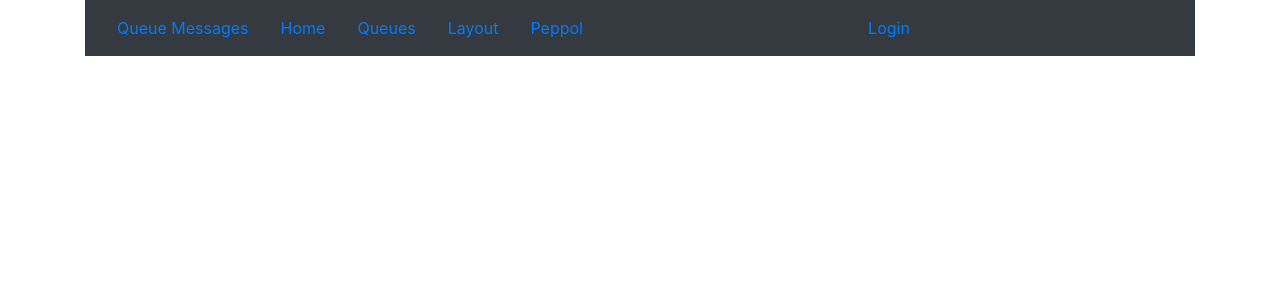
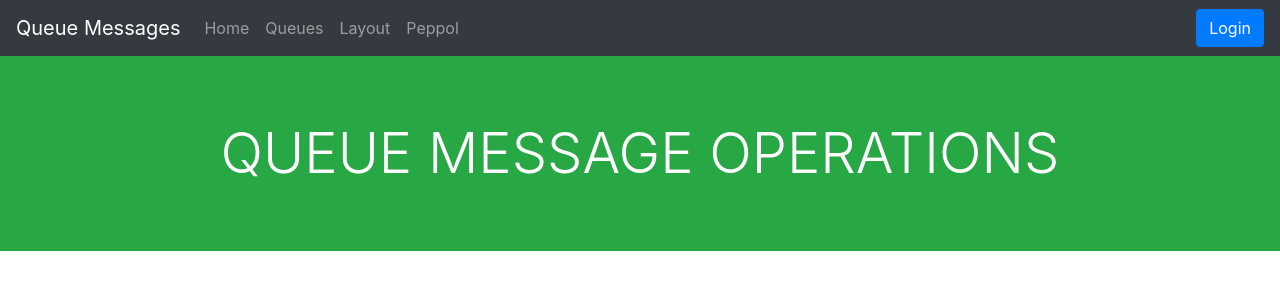
Before and after one commit to DineshNO/queue-messages, an Angular app: page / in a window 1280 px wide. Shown: the top 300 px of the page. Built offline with nearby package versions, Linux system fonts and the light colour scheme; no server answers.

Commit message:
more updates

```diff
--- a/src/app/header/header.component.html
+++ b/src/app/header/header.component.html
@@ -1,17 +1,16 @@
-<div class="container">
-  <nav class="navbar navbar-expand-lg navbar-light dark bg-dark">
-    <a class="nav-link" href="#">Queue Messages</a>
-    <button class="navbar-toggler" type="button" data-toggle="collapse" data-target="#navbarNav"
-      aria-controls="navbarNav" aria-expanded="false" aria-label="Toggle navigation">
+<div class="container-fluid-d">
+  <nav class="navbar navbar-expand-sm bg-dark navbar-dark">
+    <a class="navbar-brand text-white" href="#">Queue Messages</a>
+    <button class="navbar-toggler" type="button" data-toggle="collapse" data-target="#navbarNav">
       <span class="navbar-toggler-icon"></span>
     </button>
     <div class="collapse navbar-collapse" id="navbarNav">
-    <ul class="nav justify-content-center">
-      <li class="nav-item active">
-        <a class="nav-link" href="#">Home</a>
+      <ul class="navbar-nav ">
+        <li class="nav-item">
+          <a class="nav-link" routerLink="/">Home</a>
         </li>
         <li class="nav-item">
-        <a class="nav-link" (click)="onFetchQueues()">Queues</a>
+          <a class="nav-link" routerLink="/queues">Queues</a>
         </li>
         <li class="nav-item">
           <a class="nav-link" routerLink="/layout">Layout</a>
@@ -21,12 +20,13 @@
         </li>
       </ul>
     </div>
-<div class="collapse navbar-collapse" id="navbarNavRight">
-  <ul class="nav justify-content-end">
-    <li class="nav-item">
-      <a href="/login" class="nav-link">Login</a>
-    </li>
-  </ul>
-</div>
+    <a class="btn btn-primary" routerLink="/login">Login</a>
   </nav>
 </div>
+<div class="jumbotron jumbotron-fluid bg-success text-white">
+  <div class="container">
+    <div class="display-4 text-uppercase text-center">
+      Queue Message Operations
+    </div>
+  </div>
+</div>
--- a/src/app/header/header.component.ts
+++ b/src/app/header/header.component.ts
@@ -16,18 +16,15 @@ export class HeaderComponent implements OnInit, OnDestroy {
   constructor(private dataService: DataService,
     private router: Router,
     private route: ActivatedRoute,
-    private queueService : QueueService) { }
+    private queueService: QueueService) { }
 
   ngOnDestroy(): void {
-    // this.subscription.unsubscribe();
+    this.subscription.unsubscribe();
   }
 
   ngOnInit(): void {
-    this.dataService.getErrorQueueList()
-        .subscribe(queues => this.queueService.setQueues(queues));
-  }
-  onFetchQueues() {
-    this.router.navigate(['queues'], { relativeTo: this.route });
+    this.subscription = this.dataService.getErrorQueueList()
+      .subscribe(queues => this.queueService.setQueues(queues));
   }
 
 }
--- a/src/app/queue-list/queue-list.component.html
+++ b/src/app/queue-list/queue-list.component.html
@@ -1,33 +1,31 @@
-<div class="container-fluid">
-    <div class="row  justify-content-start">
-        <div class="col-xs-10" *ngIf="queues">
 <form name="queueForm" [formGroup]="queueForm" novalidate (ngSubmit)="onSubmit()">
-                <table formArrayName="queueArray" class="table bg-light" style="width: 900px;">
+    <div class="container-fluid-d">
+        <table formArrayName="queueArray" class="table bg-light">
             <thead class="thead-light">
                 <tr>
-                            <th scope="col">Queue Name</th>
-                            <th scope="col">Count</th>
-                            <th></th>
+                    <th>Queue Name</th>
+                    <th>Count</th>
                 </tr>
             </thead>
             <tbody>
-                        <tr [formGroupName]="i"
-                            *ngFor="let queueControl of queueForm['controls'].queueArray['controls'];
+                <tr [formGroupName]="i" *ngFor="let queueControl of queueForm['controls'].queueArray['controls'];
                                         let queue of queues;
                                         let i = index">
-                            <td>{{queue.name}}</td>
-                            <td>{{queue.count}}</td>
-                            <td><input formControlName="selected" type="checkbox" style="align-content: center;"></td>
+                    <td class="col">
+                        <div class="custom-control custom-checkbox justify-content-start">
+                            <input formControlName="selected" type="checkbox" class="custom-control-input"
+                                id="label{{i}}">
+                            <label class="custom-control-label" for="label{{i}}">{{queue.name}}</label>
+                        </div>
+                    </td>
+                    <td class="col"><span class="badge badge-primary badge-pill">{{queue.count}}</span></td>
                 </tr>
-
             </tbody>
         </table>
-                <div class="col-xs-12">
+        <div>
             <button class="btn btn-success" type="submit">Resend</button>
             <button class="btn btn-danger" type="button">Delete</button>
             <button class="btn btn-primary" type="button" (click)="onRefresh()">Refresh</button>
         </div>
+    </div>
 </form>
-        </div>
-    </div>
-</div>
--- a/src/app/queue-list/queue-list.component.ts
+++ b/src/app/queue-list/queue-list.component.ts
@@ -1,6 +1,6 @@
 import { Component, OnDestroy, OnInit } from '@angular/core';
 import { FormGroup, FormArray, FormBuilder } from '@angular/forms';
-import { Subscription } from 'rxjs';
+import { Subscription, Observable } from 'rxjs';
 import { Queue } from '../shared/queue.model';
 import { QueueService } from './queue.service';
 
@@ -14,6 +14,7 @@ export class QueueListComponent implements OnInit, OnDestroy {
   queueForm: FormGroup;
   queueList: string[];
   queues: Queue[];
+  shoppingListState: Observable<{ queues: Queue[] }>;
 
   constructor(private fb: FormBuilder,
     private queueService: QueueService) { }
@@ -36,6 +37,7 @@ export class QueueListComponent implements OnInit, OnDestroy {
     this.queueForm.value.queueArray
       .filter(queue => queue.selected)
       .forEach(queue => this.queueList.push(queue.name));
+    this.queueService.resend(this.queueList)
   }
 
   initForm() {
@@ -59,5 +61,5 @@ export class QueueListComponent implements OnInit, OnDestroy {
     });
   }
 
-  onRefresh(){}
+  onRefresh() { }
 }
--- a/src/app/queue-list/queue.service.ts
+++ b/src/app/queue-list/queue.service.ts
@@ -10,7 +10,7 @@ export class QueueService {
 
   public queueChanged = new Subject<Queue[]>();
 
-  constructor() { }
+  constructor(private dataService : DataService) { }
 
   private queues: Queue[] = [];
 
@@ -23,8 +23,9 @@ export class QueueService {
     this.queueChanged.next(this.queues.slice());
   }
 
-  resend(queues: Queue[]) {
-
+  resend(queues: string[]) {
+      this.dataService.resendQueues(queues)
+          .subscribe(response => console.log(response));
   }
 
 }
--- a/src/app/shared/data.service.ts
+++ b/src/app/shared/data.service.ts
@@ -1,8 +1,7 @@
+import { HttpClient } from '@angular/common/http';
 import { Injectable } from '@angular/core';
-import { HttpClient } from '@angular/common/http';
+import { Subject } from 'rxjs';
 import { Queue } from './queue.model';
-import { QueueService } from '../queue-list/queue.service'
-import { Subject } from 'rxjs';
 
 @Injectable({
   providedIn: 'root'
@@ -11,17 +10,16 @@ export class DataService {
 
   public queueChanged = new Subject<Queue[]>();
 
-  constructor(private httpClient: HttpClient,
-    private queueService: QueueService) { }
+  constructor(private httpClient: HttpClient) { }
 
-  uri: string = 'http://localhost:8080/'
+  uri: string = 'http://localhost:9090/'
 
   getErrorQueueList() {
     return this.httpClient.get<Queue[]>(this.uri + 'queues');
   }
 
-  resendQueues() {
-    // this.httpClient.post(this.uri+'resend')
+  resendQueues(selectedQueues: string[]) {
+    return this.httpClient.post(this.uri+'resend',selectedQueues);
   }
 
 }
```
Also changed, not shown: src/app/queue-list/queue.action.ts (added, +12 -0 lines), src/app/queue-list/queue.reducer.ts (added, +19 -0 lines). Lines whose indentation alone changed are shown as unchanged.
